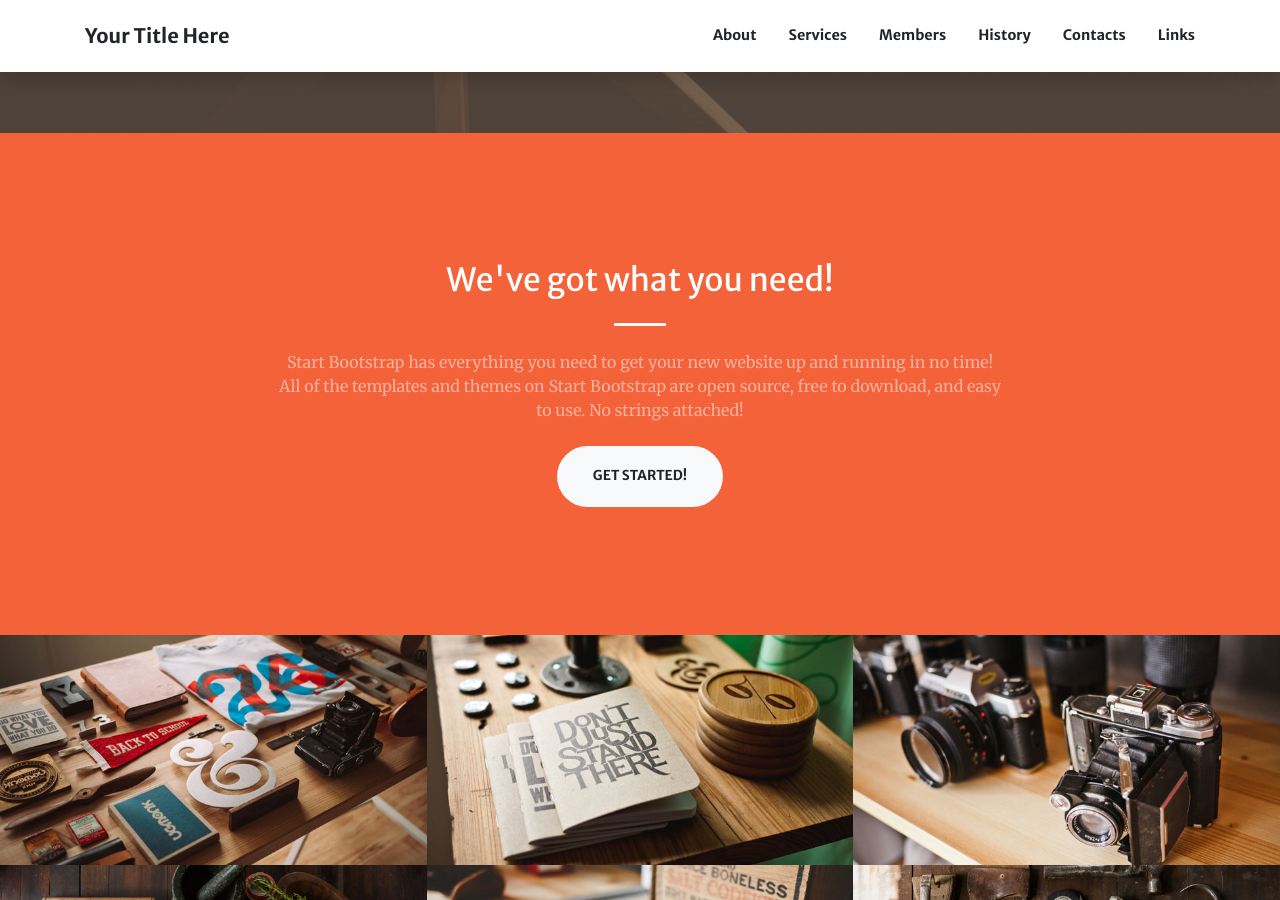
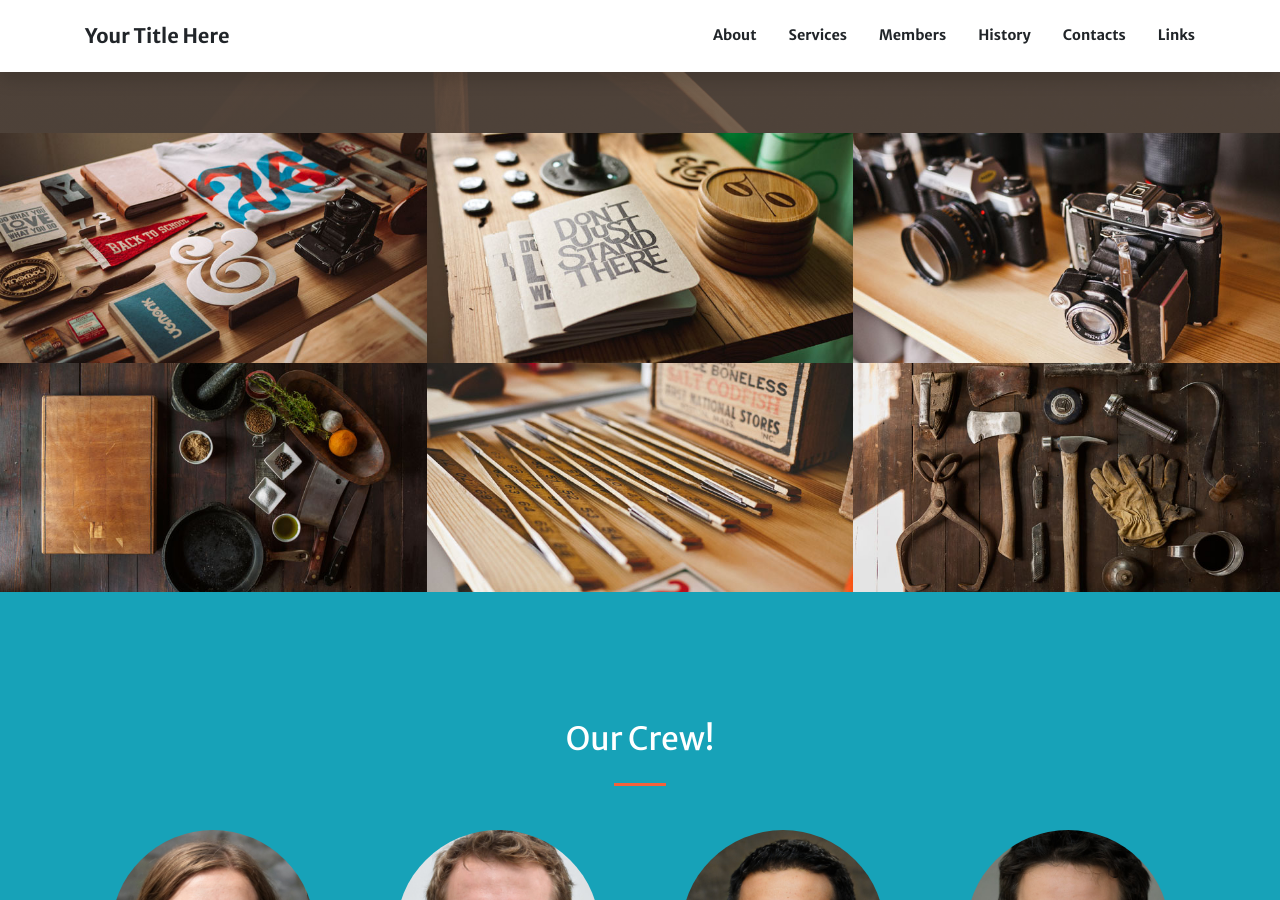
Before and after one commit to starfriend10/EST, a Jekyll site: the page built from index.md, in a window 1280 px wide and 900 px high, scrolled down 767 px. Built offline with Jekyll 4.4.1, drawn with Linux system fonts in a browser that asks for light colours; nearby versions of some CDN libraries.

Commit message:
Update index.md

```diff
--- a/index.md
+++ b/index.md
@@ -11,17 +11,6 @@ header:
 
 
 sections:
-  - type: call-to-action.html
-    section_id: about
-    background_style: bg-primary
-    title: We've got what you need!
-    text: Start Bootstrap has everything you need to get your new website up and running in no time! All of the templates and themes on Start Bootstrap are open source, free to download, and easy to use. No strings attached!
-    actions:
-      - title: Get Started!
-        url: '#page-top'
-        class: btn-light
-
-
   - type: portfolio.html
     # this section has always ID 'portfolio'
     #section_id: portfolio
```
